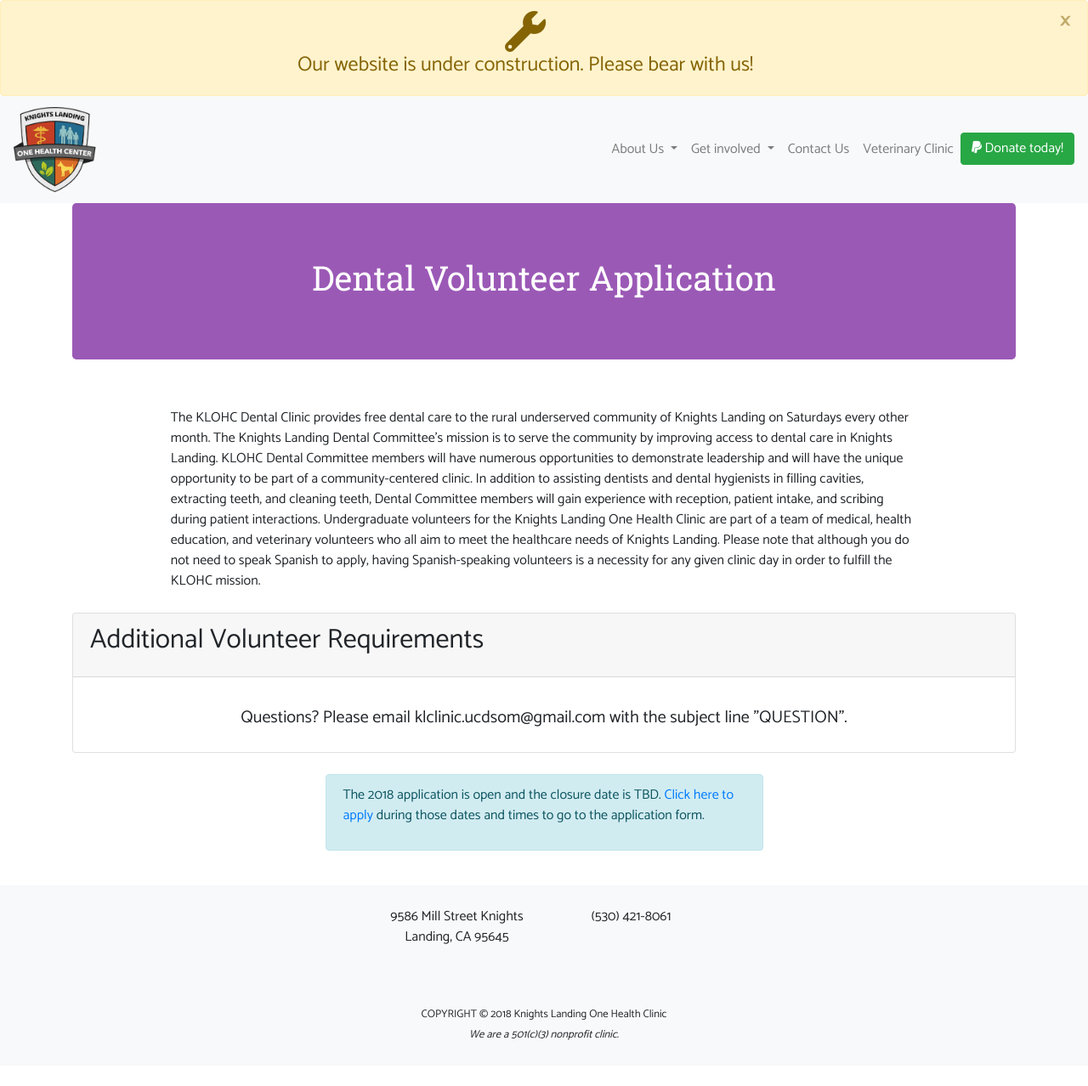
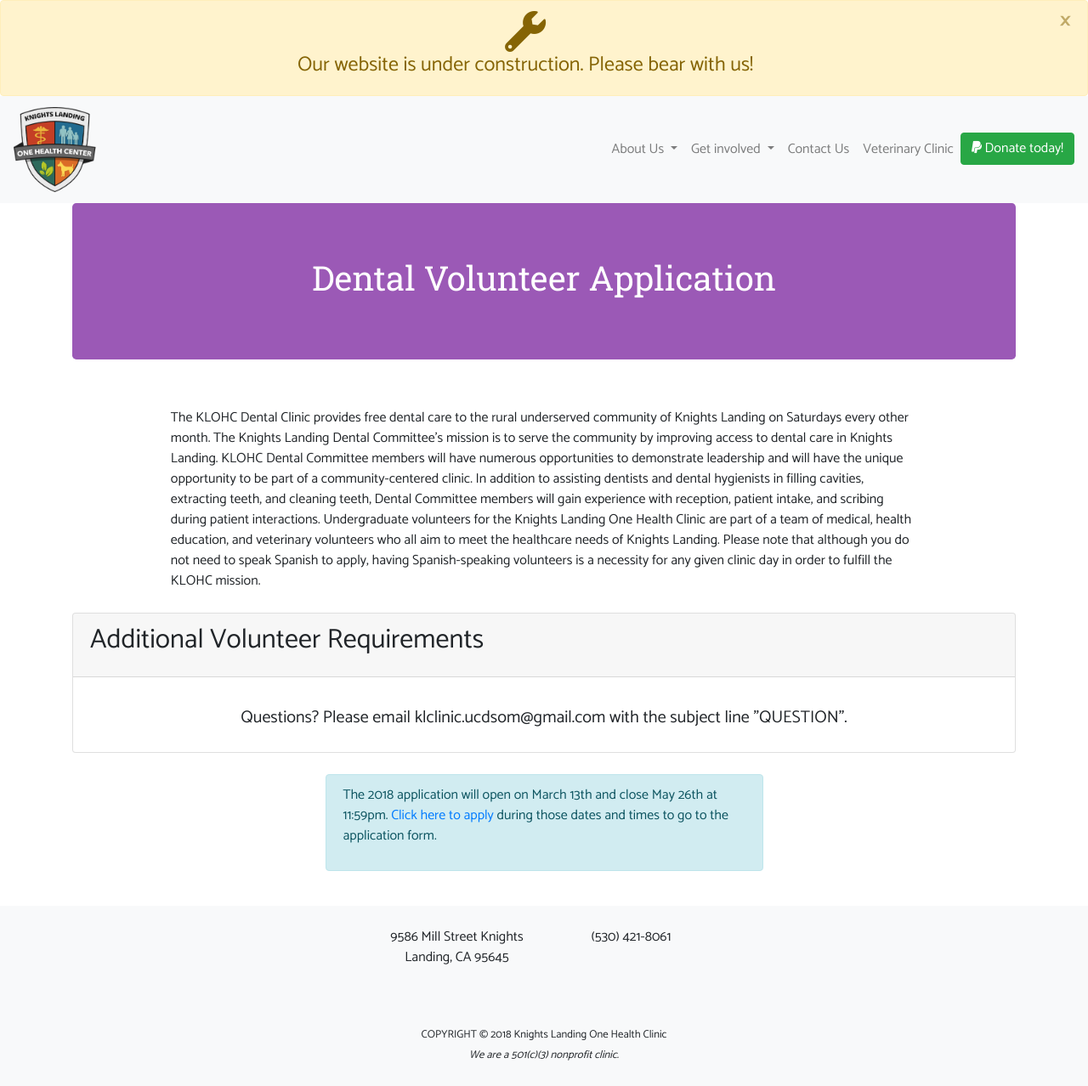
Before and after one commit to iwakoscott/knights-landing, a Jekyll site: the page built from get-involved/dental-volunteer-application.markdown, in a window 1280 px wide. Shown: the whole page at 85% size. Built offline with Jekyll 4.4.1, drawn with Linux system fonts in a browser that asks for light colours; nearby versions of some CDN libraries; before the commit the page ends 1254 px from its top, so only the background shows below that.

Commit message:
Updated Dental Volunteer Application

```diff
--- a/get-involved/dental-volunteer-application.markdown
+++ b/get-involved/dental-volunteer-application.markdown
@@ -18,4 +18,4 @@
 layout: volunteer
 ---
 
-The 2018 application is open and the closure date is TBD. [Click here to apply](https://goo.gl/forms/n2BChGLn5AVH5vLk2) during those dates and times to go to the application form.
+The 2018 application will open on March 13th and close May 26th at 11:59pm. [Click here to apply](https://goo.gl/forms/n2BChGLn5AVH5vLk2) during those dates and times to go to the application form.
```
